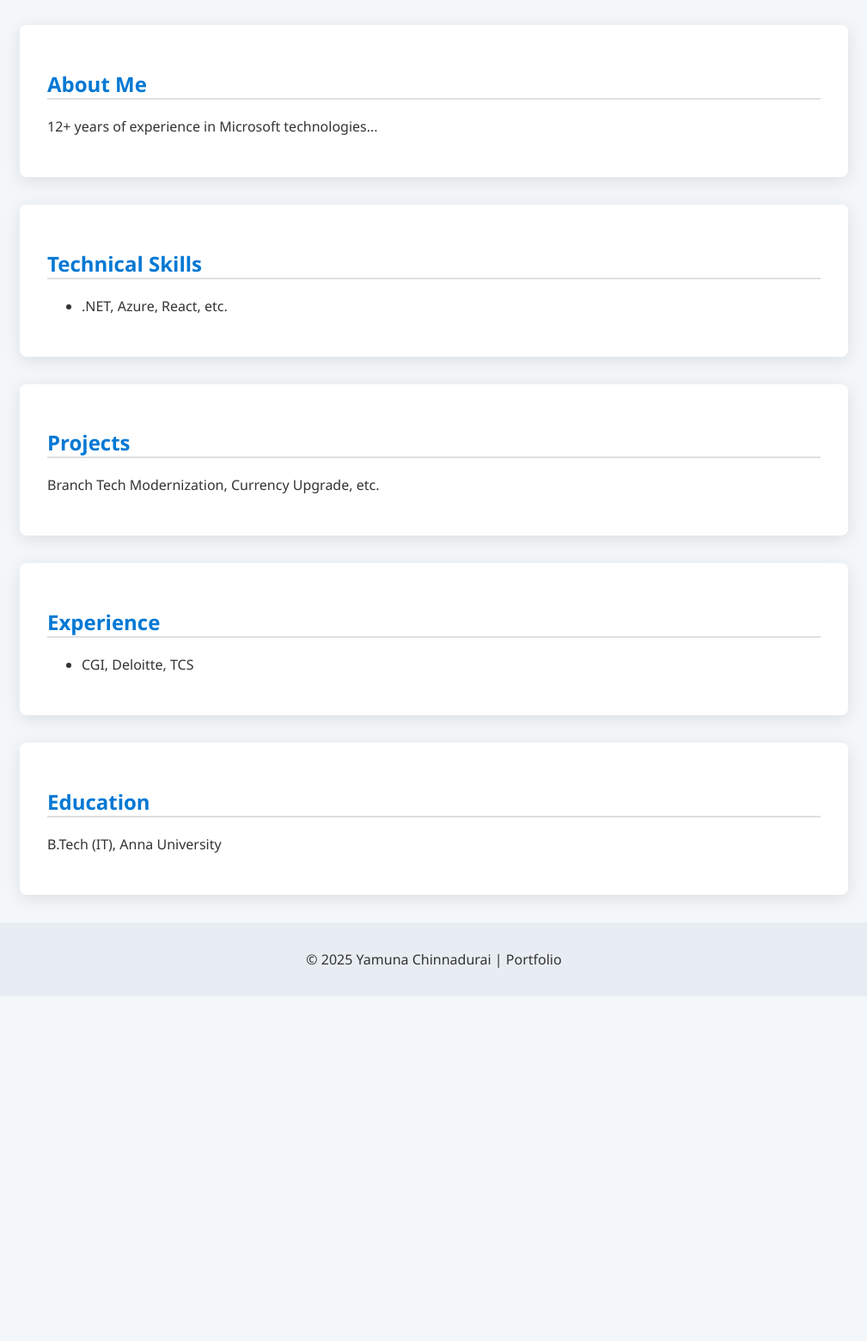
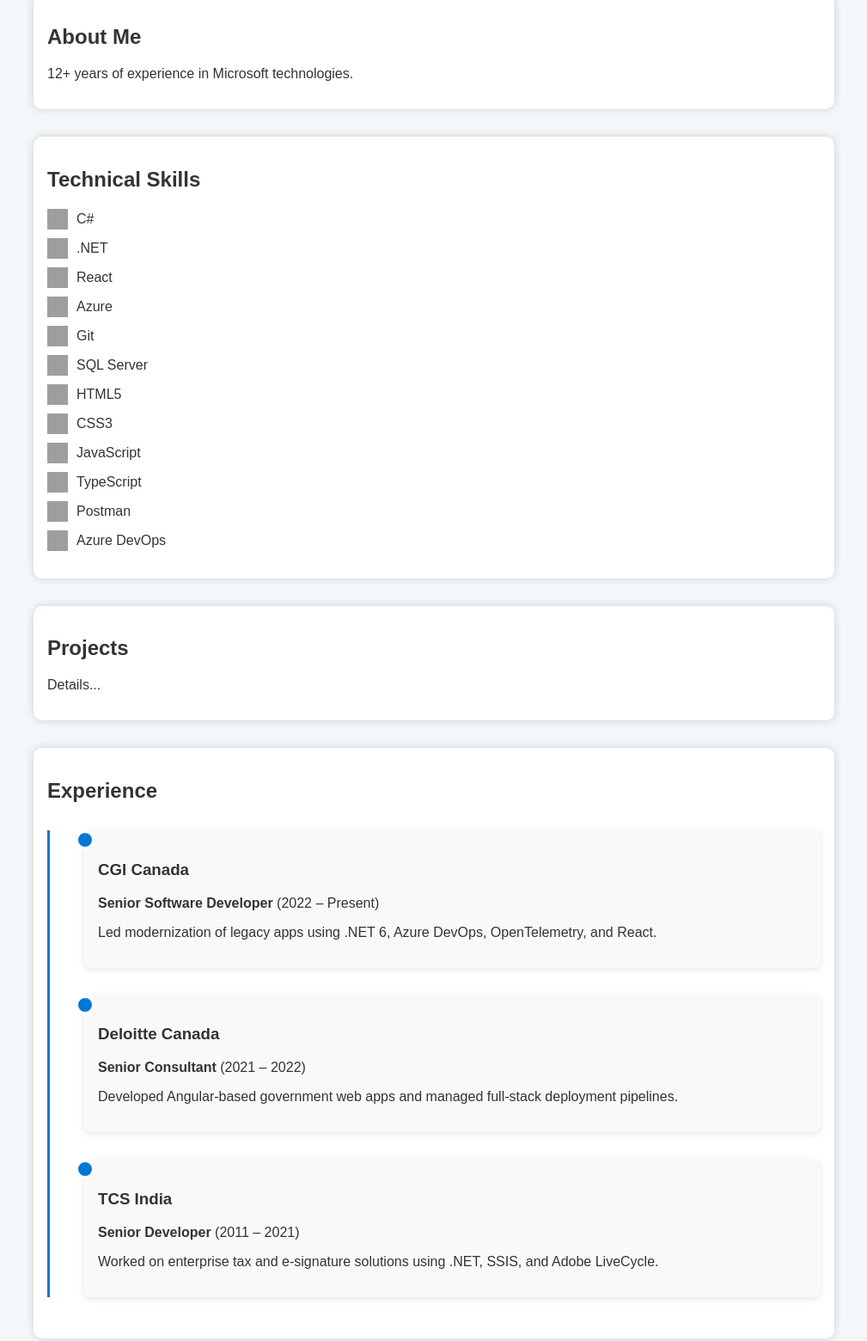
Before and after one commit to yamuna-dev-ai/Yamuna-Chinnadurai, a plain HTML site: page index.html in a window 1280 px wide. Shown: the part 267-1827 px from the top of the page at 86% size, without its empty margins (135-1144 px from the left). Before the commit the page ends 1426 px from the top, so only its background shows below. Drawn offline with Linux system fonts and the light colour scheme; grey boxes are pictures that could not be loaded.

Commit message:
Add files via upload
updated content

```diff
--- a/index.html
+++ b/index.html
@@ -15,23 +15,64 @@
       <a href="#projects">Projects</a>
       <a href="#experience">Experience</a>
       <a href="#education">Education</a>
-      <a href="mailto:yamuna.chinnadurai@gmail.com">Contact</a>
     </div>
   </nav>
   <header>
     <h1>Yamuna Chinnadurai</h1>
     <p>Senior Software Developer | Microsoft Certified | Azure | .NET | React</p>
-    <p>
-      <a href="mailto:yamuna.chinnadurai@gmail.com">yamuna.chinnadurai@gmail.com</a> |
-      <a href="https://www.linkedin.com/in/yamunachinnadurai/">LinkedIn</a> |
-      Toronto, Canada
-    </p>
   </header>
-  <section id="about"><h2>About Me</h2><p>12+ years of experience in Microsoft technologies...</p></section>
-  <section id="skills"><h2>Technical Skills</h2><ul><li>.NET, Azure, React, etc.</li></ul></section>
-  <section id="projects"><h2>Projects</h2><p>Branch Tech Modernization, Currency Upgrade, etc.</p></section>
-  <section id="experience"><h2>Experience</h2><ul><li>CGI, Deloitte, TCS</li></ul></section>
+  <section id="about"><h2>About Me</h2><p>12+ years of experience in Microsoft technologies.</p></section>
+
+<section id="skills">
+  <h2>Technical Skills</h2>
+  <ul class="skills-list">
+    <li><img src="https://cdn.jsdelivr.net/gh/devicons/devicon/icons/csharp/csharp-original.svg" alt="C#" /> C#</li>
+    <li><img src="https://cdn.jsdelivr.net/gh/devicons/devicon/icons/dot-net/dot-net-original.svg" alt=".NET" /> .NET</li>
+    <li><img src="https://cdn.jsdelivr.net/gh/devicons/devicon/icons/react/react-original.svg" alt="React" /> React</li>
+    <li><img src="https://cdn.jsdelivr.net/gh/devicons/devicon/icons/azure/azure-original.svg" alt="Azure" /> Azure</li>
+    <li><img src="https://cdn.jsdelivr.net/gh/devicons/devicon/icons/git/git-original.svg" alt="Git" /> Git</li>
+    <li><img src="https://cdn.jsdelivr.net/gh/devicons/devicon/icons/mysql/mysql-original.svg" alt="SQL Server" /> SQL Server</li>
+    <li><img src="https://cdn.jsdelivr.net/gh/devicons/devicon/icons/html5/html5-original.svg" alt="HTML5" /> HTML5</li>
+    <li><img src="https://cdn.jsdelivr.net/gh/devicons/devicon/icons/css3/css3-original.svg" alt="CSS3" /> CSS3</li>
+    <li><img src="https://cdn.jsdelivr.net/gh/devicons/devicon/icons/javascript/javascript-original.svg" alt="JavaScript" /> JavaScript</li>
+    <li><img src="https://cdn.jsdelivr.net/gh/devicons/devicon/icons/typescript/typescript-original.svg" alt="TypeScript" /> TypeScript</li>
+    <li><img src="https://img.icons8.com/external-tal-revivo-color-tal-revivo/24/000000/external-postman-is-the-only-complete-api-development-environment-logo-color-tal-revivo.png" alt="Postman" /> Postman</li>
+    <li><img src="https://img.icons8.com/fluency/48/azure-1.png" alt="Azure DevOps" /> Azure DevOps</li>
+  </ul>
+</section>
+
+  <section id="projects"><h2>Projects</h2><p>Details...</p></section>
+
+<section id="experience">
+  <h2>Experience</h2>
+  <div class="timeline">
+    <div class="timeline-item">
+      <div class="timeline-dot"></div>
+      <div class="timeline-content">
+        <h3>CGI Canada</h3>
+        <p><strong>Senior Software Developer</strong> (2022 – Present)</p>
+        <p>Led modernization of legacy apps using .NET 6, Azure DevOps, OpenTelemetry, and React.</p>
+      </div>
+    </div>
+    <div class="timeline-item">
+      <div class="timeline-dot"></div>
+      <div class="timeline-content">
+        <h3>Deloitte Canada</h3>
+        <p><strong>Senior Consultant</strong> (2021 – 2022)</p>
+        <p>Developed Angular-based government web apps and managed full-stack deployment pipelines.</p>
+      </div>
+    </div>
+    <div class="timeline-item">
+      <div class="timeline-dot"></div>
+      <div class="timeline-content">
+        <h3>TCS India</h3>
+        <p><strong>Senior Developer</strong> (2011 – 2021)</p>
+        <p>Worked on enterprise tax and e-signature solutions using .NET, SSIS, and Adobe LiveCycle.</p>
+      </div>
+    </div>
+  </div>
+</section>
+
   <section id="education"><h2>Education</h2><p>B.Tech (IT), Anna University</p></section>
-  <footer><p>© 2025 Yamuna Chinnadurai | Portfolio</p></footer>
 </body>
 </html>
--- a/style.css
+++ b/style.css
@@ -1,61 +1,78 @@
 
-:root {
-  --primary-color: #005fa3;
-  --secondary-color: #ffffff;
-  --bg-color: #f4f7fa;
-  --accent-color: #0078d4;
-  --text-color: #333;
-  --card-shadow: 0 4px 20px rgba(0, 0, 0, 0.1);
-}
 body {
-  font-family: 'Segoe UI', sans-serif;
-  background: var(--bg-color);
+  font-family: Arial, sans-serif;
   margin: 0;
-  color: var(--text-color);
+  padding: 0;
+  background: #f4f7fa;
+  color: #333;
 }
 header {
-  background: linear-gradient(to right, #0078d4, #005fa3);
+  background: #005fa3;
   color: white;
+  padding: 2rem;
   text-align: center;
-  padding: 2rem 1rem;
 }
 .navbar {
+  background: white;
+  padding: 1rem;
+  box-shadow: 0 2px 5px rgba(0,0,0,0.1);
   position: sticky;
   top: 0;
-  background: white;
-  box-shadow: var(--card-shadow);
-  padding: 0.5rem;
-  z-index: 1000;
 }
 .nav-container {
   display: flex;
   justify-content: center;
   gap: 1rem;
 }
-.nav-container a {
-  color: var(--primary-color);
-  text-decoration: none;
-  font-weight: bold;
+section {
+  max-width: 900px;
+  margin: 2rem auto;
+  padding: 1rem;
+  background: white;
+  border-radius: 10px;
+  box-shadow: 0 0 10px #ccc;
 }
-.nav-container a:hover {
-  color: var(--accent-color);
-  border-bottom: 2px solid var(--accent-color);
+.skills-list {
+  list-style: none;
+  padding-left: 0;
 }
-section {
-  background: white;
-  margin: 2rem auto;
-  padding: 2rem;
-  max-width: 900px;
+.skills-list li {
+  display: flex;
+  align-items: center;
+  margin: 10px 0;
+}
+.skills-list img {
+  width: 24px;
+  height: 24px;
+  margin-right: 10px;
+}
+
+.timeline {
+  position: relative;
+  margin: 2rem 0;
+  padding-left: 40px;
+  border-left: 3px solid #0078d4;
+}
+
+.timeline-item {
+  position: relative;
+  margin-bottom: 2rem;
+}
+
+.timeline-dot {
+  position: absolute;
+  left: -10px;
+  top: 0;
+  width: 16px;
+  height: 16px;
+  background-color: #0078d4;
+  border-radius: 50%;
+  border: 3px solid white;
+}
+
+.timeline-content {
+  background: #f9f9f9;
+  padding: 1rem;
   border-radius: 8px;
-  box-shadow: var(--card-shadow);
+  box-shadow: 0 2px 8px rgba(0,0,0,0.1);
 }
-h2 {
-  color: var(--accent-color);
-  border-bottom: 2px solid #e0e0e0;
-}
-footer {
-  text-align: center;
-  background: #e8edf3;
-  padding: 1rem;
-  margin-top: 2rem;
-}
```
